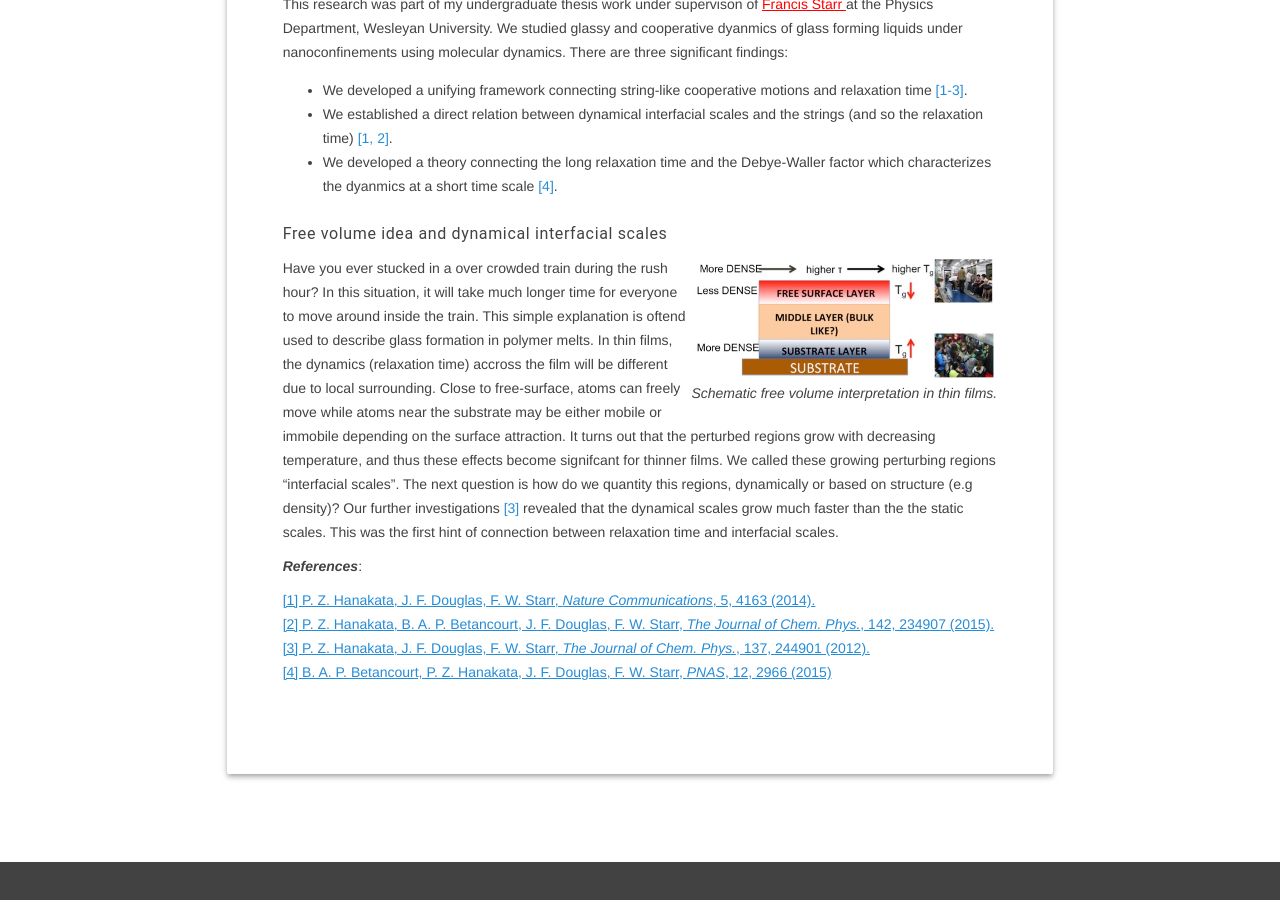
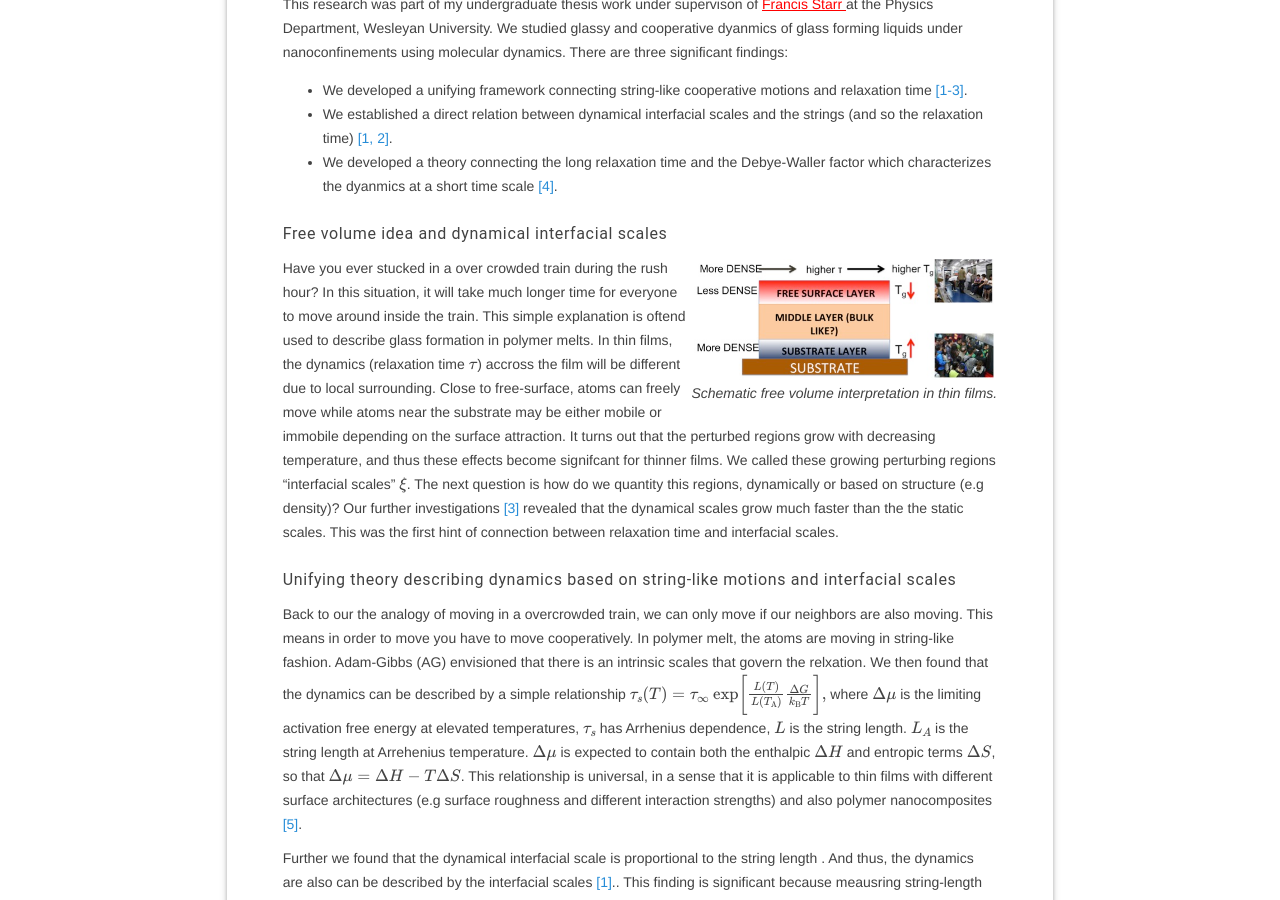
Before and after one commit to phanakata/phanakata.github.io, a Jekyll site: the page built from _posts/2015-08-01-glassforming.markdown, in a window 1280 px wide and 900 px high, scrolled down 441 px. Built offline with Jekyll 4.4.1, drawn with Linux system fonts in a browser that asks for light colours; formulas are drawn with MathJax 3; some of the changed text lies outside the part shown.

Commit message:
Update 2015-08-01-glassforming.markdown

```diff
--- a/_posts/2015-08-01-glassforming.markdown
+++ b/_posts/2015-08-01-glassforming.markdown
@@ -23,7 +23,21 @@ There are three significant findings:
 <caption align="bottom">{{ "<i> Schematic free volume interpretation in thin films.</i>" }}</caption>
 <tr><td><img src="/img/fv_films.jpg" alt="Free volume picture" description="Drawing" style="width: 300px; max-width:100%;"/></td></tr>
 </table>
-Have you ever stucked in a over crowded train during the rush hour? In this situation, it will take much longer time for everyone to move around inside the train. This simple explanation is oftend used to describe glass formation in polymer melts. In thin films, the dynamics (relaxation time) accross the film will be different due to local surrounding. Close to free-surface, atoms can freely move while atoms near the substrate may be either mobile or immobile depending on the surface attraction. It turns out that the perturbed regions grow with decreasing temperature, and thus these effects become signifcant for thinner films. We called these growing perturbing regions "interfacial scales". The next question is how do we quantity this regions, dynamically or based on structure (e.g density)? Our further investigations <span style="color:#268cd7"> [3]</span> revealed that the dynamical scales grow much faster than the the static scales. This was the first hint of connection between relaxation time and interfacial scales.
+Have you ever stucked in a over crowded train during the rush hour? In this situation, it will take much longer time for everyone to move around inside the train. This simple explanation is oftend used to describe glass formation in polymer melts. In thin films, the dynamics (relaxation time $\tau$) accross the film will be different due to local surrounding. Close to free-surface, atoms can freely move while atoms near the substrate may be either mobile or immobile depending on the surface attraction. It turns out that the perturbed regions grow with decreasing temperature, and thus these effects become signifcant for thinner films. We called these growing perturbing regions "interfacial scales" $\xi$. The next question is how do we quantity this regions, dynamically or based on structure (e.g density)? Our further investigations <span style="color:#268cd7"> [3]</span> revealed that the dynamical scales grow much faster than the the static scales. This was the first hint of connection between relaxation time and interfacial scales.
+
+###### Unifying theory describing dynamics based on string-like motions and interfacial scales
+Back to our the analogy of moving in a overcrowded train, we can only move if our neighbors are also moving. This means in order to move you have to move cooperatively. In polymer melt, the atoms are moving in string-like fashion. Adam-Gibbs (AG) envisioned that there is an intrinsic scales that govern the relxation. We then found that the dynamics can be described by a simple relationship
+$$
+\tau_s(T)=\tau_{\infty}{\text{ \rm exp}}\bigg[\frac{L(T)}{L(T_{\rm A})}{\frac{\Delta G}{k_{\rm B}T}}\bigg],
+$$
+where $\Delta \mu$ is the limiting activation free energy at elevated
+temperatures, $\tau_s$ has Arrhenius dependence, $L$ is the string length. $L_A$ is the string length at Arrehenius temperature. $\Delta \mu$ is
+expected to contain both the enthalpic $\Delta H$ and entropic terms
+$\Delta S$, so that $ \Delta \mu = \Delta H - T \Delta S$.
+This relationship is universal, in a sense that it is applicable to thin films with different surface architectures (e.g surface roughness and different interaction strengths) and also polymer nanocomposites<span style="color:#268cd7"> [5]</span>.
+
+Further we found that the dynamical interfacial scale is proportional to the string length . And thus, the dynamics are also can be described by the interfacial scales <span style="color:#268cd7"> [1]</span>.. This finding is significant because meausring string-length with high-accuracry in experiments is currently not feasible. The interfacial scale, on the other hand, is experimentally accessible as it can be obtained by measuring the dynamics locally.
+
 
 
 
@@ -35,4 +49,5 @@ Have you ever stucked in a over crowded train during the rush hour? In this situ
 <a href="https://aip.scitation.org/doi/abs/10.1063/1.4922481" style="color:#268cd7
 ">[2] P. Z. Hanakata, B. A. P. Betancourt, J. F. Douglas, F. W. Starr, *The Journal of Chem. Phys.*, 142, 234907 (2015).</a>\\
 <a href="https://aip.scitation.org/doi/abs/10.1063/1.4772402" style="color:#268cd7">[3] P. Z. Hanakata, J. F. Douglas, F. W. Starr, *The Journal of Chem. Phys.*, 137, 244901 (2012).</a>\\
-<a href="http://www.pnas.org/content/112/10/2966.short" style="color:#268cd7">[4] B. A. P. Betancourt, P. Z. Hanakata, J. F. Douglas, F. W. Starr, *PNAS*, 12, 2966 (2015) </a>
+<a href="http://www.pnas.org/content/112/10/2966.short" style="color:#268cd7">[4] B. A. P. Betancourt, P. Z. Hanakata, J. F. Douglas, F. W. Starr, *PNAS*, 12, 2966 (2015).</a>\\
+<a href="http://pubs.rsc.org/-/content/articlehtml/2013/sm/c2sm26800k" style="color:#268cd7">[5] B. A. P. Betancourt, J. F. Douglas, F. W. Starr, *Soft Matter*, 9, 241 (2013).</a>
```
